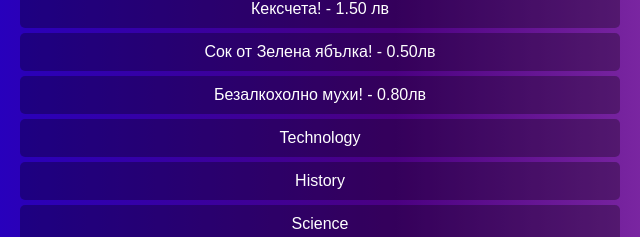
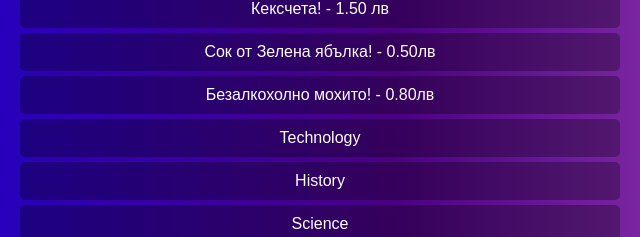
Before and after one commit to ilianTsonev/Krimma, a plain HTML site: page index.html in a window 1280 px wide. Shown: the part 504-741 px from the top of the page, 320-960 px from the left. Drawn offline with Linux system fonts and the light colour scheme.

Commit message:
Update index.html

```diff
--- a/index.html
+++ b/index.html
@@ -61,7 +61,7 @@
         <li>Банички! - 1 лв</li>
         <li>Кексчета! - 1.50 лв</li>
         <li>Сок от Зелена ябълка! - 0.50лв</li>
-        <li>Безалкохолно мухи! - 0.80лв</li>
+        <li>Безалкохолно мохито! - 0.80лв</li>
         <li>Technology</li>
         <li>History</li>
         <li>Science</li>
```
